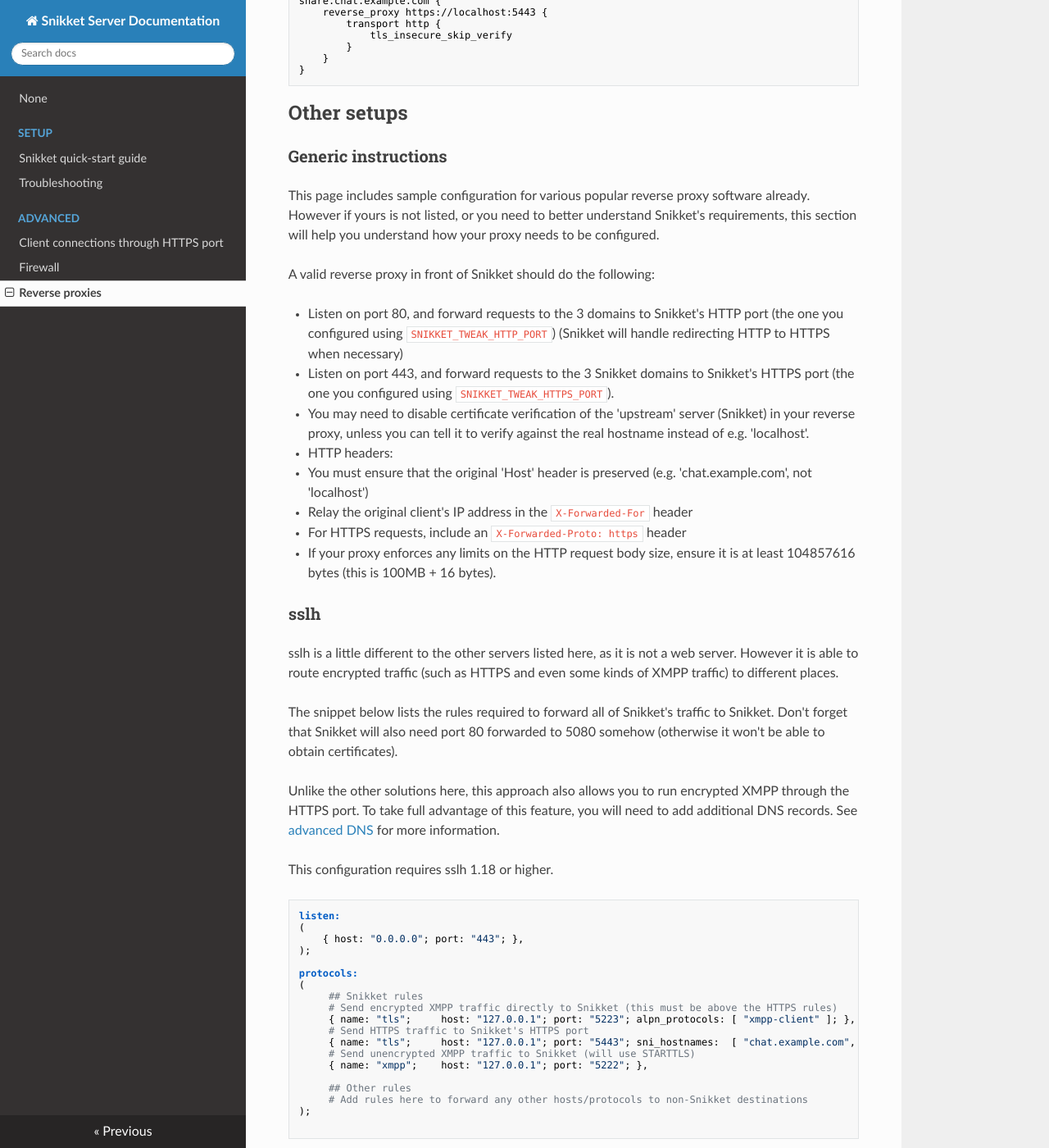
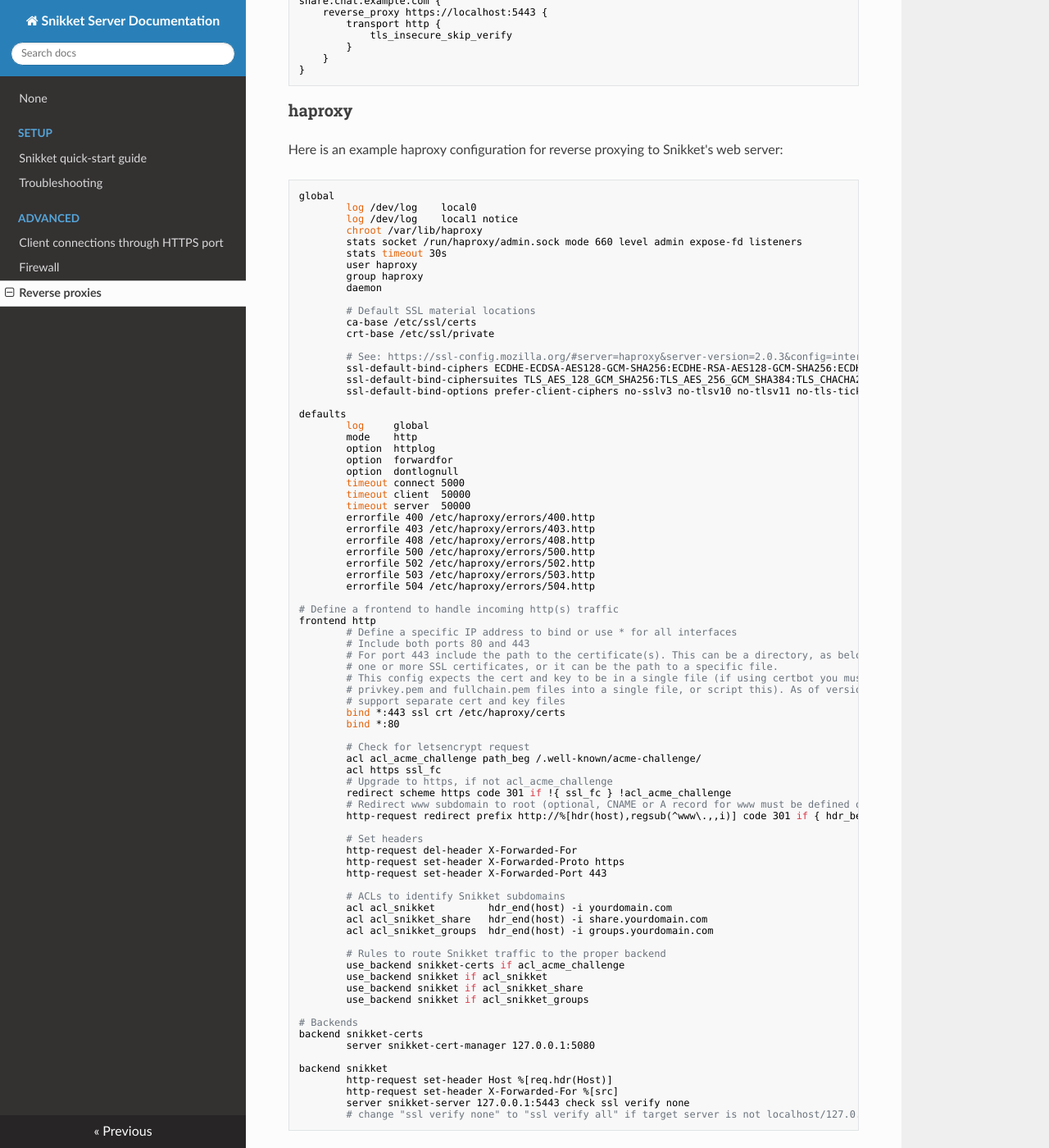
Before and after one commit to snikket-im/snikket-server, an MkDocs documentation site: the page built from docs/advanced/reverse_proxy.md, in a window 1280 px wide and 1400 px high, scrolled down 2971 px. Shown: the whole window at 82% size. Built offline with MkDocs 1.6.1, drawn with Linux system fonts in a browser that asks for light colours; nearby versions of some CDN libraries.

Commit message:
docs: reverse_proxy: Add haproxy configuration example
Thanks to @lilotter45 - fixes #187.

````diff
--- a/docs/advanced/reverse_proxy.md
+++ b/docs/advanced/reverse_proxy.md
@@ -172,6 +172,95 @@
 		}
 	}
 }
+```
+
+### haproxy
+
+Here is an example haproxy configuration for reverse proxying to Snikket's web
+server:
+
+```
+global
+        log /dev/log    local0
+        log /dev/log    local1 notice
+        chroot /var/lib/haproxy
+        stats socket /run/haproxy/admin.sock mode 660 level admin expose-fd listeners
+        stats timeout 30s
+        user haproxy
+        group haproxy
+        daemon
+
+        # Default SSL material locations
+        ca-base /etc/ssl/certs
+        crt-base /etc/ssl/private
+
+        # See: https://ssl-config.mozilla.org/#server=haproxy&server-version=2.0.3&config=intermediate
+        ssl-default-bind-ciphers ECDHE-ECDSA-AES128-GCM-SHA256:ECDHE-RSA-AES128-GCM-SHA256:ECDHE-ECDSA-AES256-GCM-SHA384:ECDHE-RSA-AES256-GCM-SHA384:ECDHE-ECDSA-CHACHA20-POLY1305:ECDHE-RSA-CHACHA20-POLY1305:DHE-RSA-AES128-GCM-SHA256:DHE-RSA-AES256-GCM-SHA384:DHE-RSA-CHACHA20-POLY1305
+        ssl-default-bind-ciphersuites TLS_AES_128_GCM_SHA256:TLS_AES_256_GCM_SHA384:TLS_CHACHA20_POLY1305_SHA256
+        ssl-default-bind-options prefer-client-ciphers no-sslv3 no-tlsv10 no-tlsv11 no-tls-tickets
+
+defaults
+        log     global
+        mode    http
+        option  httplog
+        option  forwardfor
+        option  dontlognull
+        timeout connect 5000
+        timeout client  50000
+        timeout server  50000
+        errorfile 400 /etc/haproxy/errors/400.http
+        errorfile 403 /etc/haproxy/errors/403.http
+        errorfile 408 /etc/haproxy/errors/408.http
+        errorfile 500 /etc/haproxy/errors/500.http
+        errorfile 502 /etc/haproxy/errors/502.http
+        errorfile 503 /etc/haproxy/errors/503.http
+        errorfile 504 /etc/haproxy/errors/504.http
+
+# Define a frontend to handle incoming http(s) traffic
+frontend http
+        # Define a specific IP address to bind or use * for all interfaces
+        # Include both ports 80 and 443
+        # For port 443 include the path to the certificate(s). This can be a directory, as below, that contains
+        # one or more SSL certificates, or it can be the path to a specific file.
+        # This config expects the cert and key to be in a single file (if using certbot you must manually concatenate the
+        # privkey.pem and fullchain.pem files into a single file, or script this). As of version 2.2 HAProxy will also
+        # support separate cert and key files
+        bind *:443 ssl crt /etc/haproxy/certs
+        bind *:80
+
+        # Check for letsencrypt request
+        acl acl_acme_challenge path_beg /.well-known/acme-challenge/
+        acl https ssl_fc
+        # Upgrade to https, if not acl_acme_challenge
+        redirect scheme https code 301 if !{ ssl_fc } !acl_acme_challenge
+        # Redirect www subdomain to root (optional, CNAME or A record for www must be defined on your name server)
+        http-request redirect prefix http://%[hdr(host),regsub(^www\.,,i)] code 301 if { hdr_beg(host) -i www. }
+
+        # Set headers
+        http-request del-header X-Forwarded-For
+        http-request set-header X-Forwarded-Proto https
+        http-request set-header X-Forwarded-Port 443
+
+        # ACLs to identify Snikket subdomains
+        acl acl_snikket         hdr_end(host) -i yourdomain.com
+        acl acl_snikket_share   hdr_end(host) -i share.yourdomain.com
+        acl acl_snikket_groups  hdr_end(host) -i groups.yourdomain.com
+
+        # Rules to route Snikket traffic to the proper backend
+        use_backend snikket-certs if acl_acme_challenge
+        use_backend snikket if acl_snikket
+        use_backend snikket if acl_snikket_share
+        use_backend snikket if acl_snikket_groups
+
+# Backends
+backend snikket-certs
+        server snikket-cert-manager 127.0.0.1:5080
+
+backend snikket
+        http-request set-header Host %[req.hdr(Host)]
+        http-request set-header X-Forwarded-For %[src]
+        server snikket-server 127.0.0.1:5443 check ssl verify none
+        # change "ssl verify none" to "ssl verify all" if target server is not localhost/127.0.0.1
 ```
 
 ## Other setups
````
